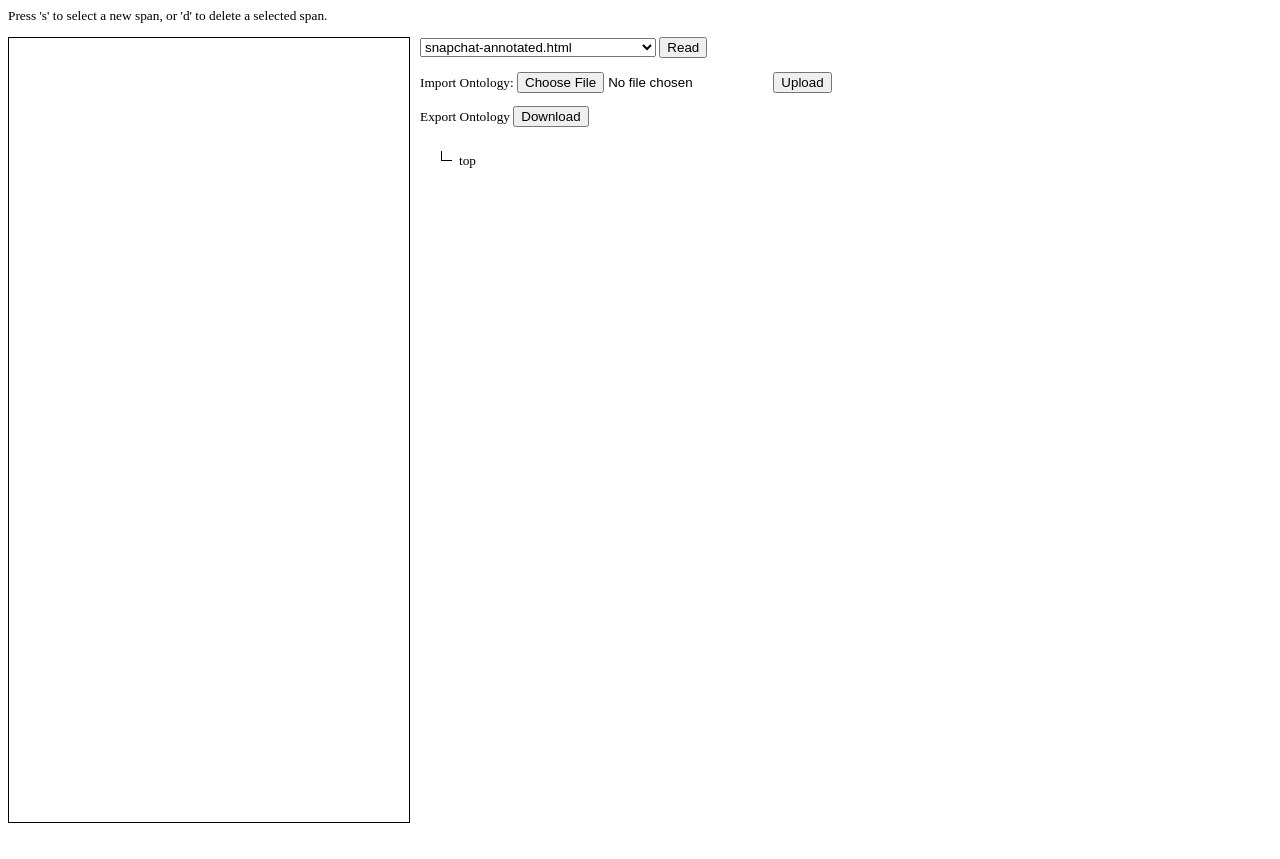
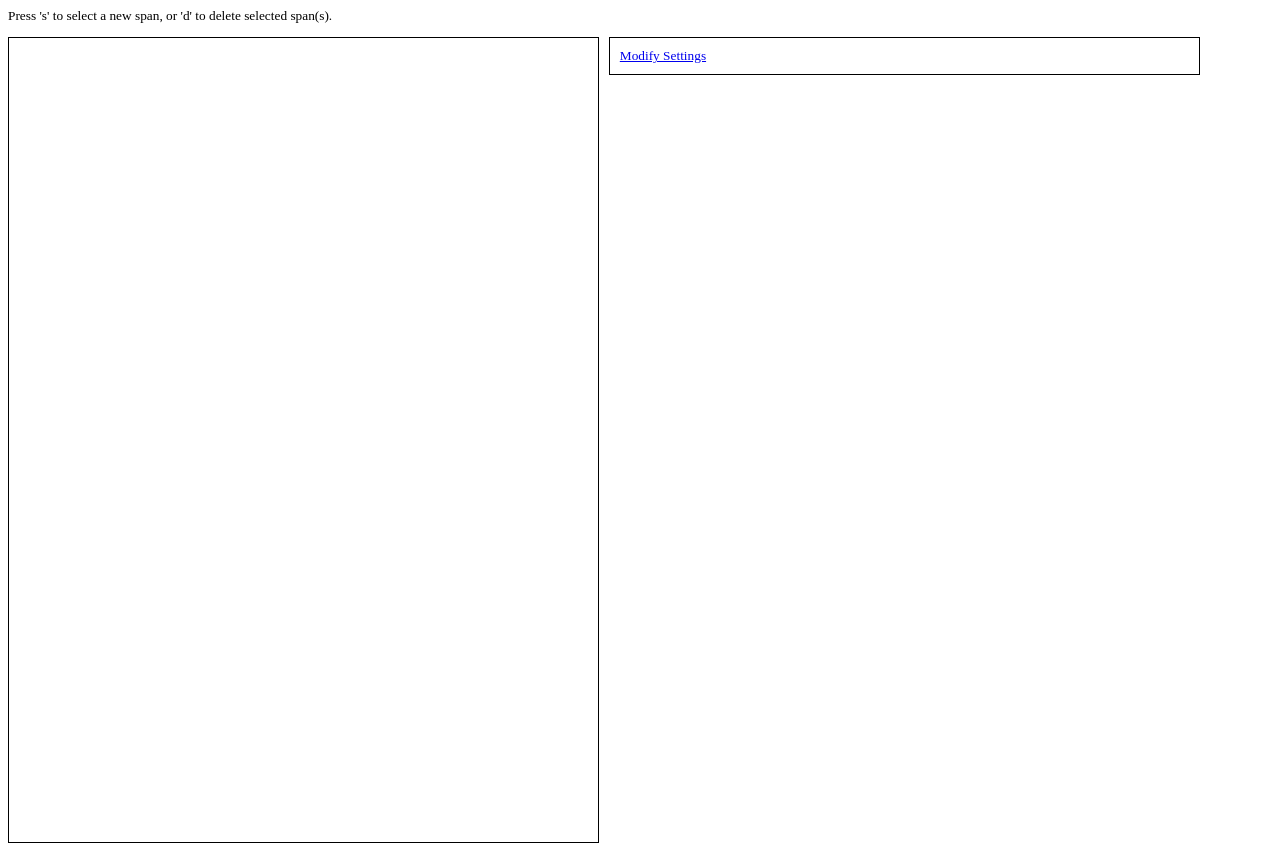
Before and after one commit to cmu-relab/coding-django, a Django app: page /entity/ in a window 1280 px wide. Before the commit the page ends 823 px from the top, so only its background shows below. Run offline with Django 3.2, Linux system fonts and the light colour scheme.

Commit message:
Added asynchronous content updates.

```diff
--- a/entity/templates/entity/index.html
+++ b/entity/templates/entity/index.html
@@ -7,12 +7,10 @@
       function allowDropOnto(ev) {
 	  ev.preventDefault();
       }
-
       function dragOnto(ev) {
 	  ev.dataTransfer.setData("text", "!" + ev.target.parentElement.id);
 	  //console.log("Dragging: ", ev.target.parentElement.id);
       }
-
       function dropOnto(ev) {
 	  ev.preventDefault();
 	  var targetDiv = document.getElementById(ev.target.parentElement.id);
@@ -24,8 +22,10 @@
 	      insertEntity(targetDiv, sourceDiv);
 	  }
 	  else {
-	      var iframe = document.getElementById("iftext");
-	      var sourceSpan = iframe.contentDocument.getElementById(sourceId);
+	      var iframe = document.getElementById("annotated_frame");
+	      var if_doc = iframe.contentDocument
+		  || iframe.contentWindow.document;
+	      var sourceSpan = if_doc.getElementById(sourceId);
 	      var names = sourceSpan.getAttribute("alt").split(",");
 	      for (var i=0; i<names.length; i++) {
 		  var sourceDiv = createEntity(names[i]);
@@ -33,43 +33,6 @@
 	      }
 	  }
       }
-
-      function initOntology() {
-	  var div = document.getElementById("ontology");
-	  var entity = createEntity("top");
-	  insertEntity(div, entity);
-
-	  // activate key listener
-	  div.setAttribute("onkeypress", "modifyOntology(event,this)");
-	  div.setAttribute("tabindex", 1);
-	  div.style.cursor = "default";
-      }
-
-      function initOntologyEntities(lhs, rhs) {
-	  // begin by finding the existing entities
-	  var lhsDiv, rhsDiv;
-	  if (lhs != null && lhs != "") {
-	      lhsDiv = document.getElementById(lhs);
-
-              // if no lhsDiv, then add to top
-	      if (lhsDiv == null) {
-		  var top = document.getElementById("top");
-		  lhsDiv = createEntity(lhs);
-		  insertEntity(top, lhsDiv);
-	      }
-	  }
-	  if (rhs != null && rhs != "") {
-	      rhsDiv = document.getElementById(rhs);
-	      if (rhsDiv == null) {
-		  rhsDiv = createEntity(rhs);
-	      }
-	  }
-
-	  if (lhsDiv != null && rhsDiv != null) {
-	      insertEntity(lhsDiv, rhsDiv);
-	  }
-      }
-
       function selectEntity(div) {
 	  if (div.className.indexOf("selected ") < 0) {
 	      div.className = "selected " + div.className;
@@ -78,31 +41,11 @@
 	      div.className = div.className.replace("selected ", "");
 	  }
       }
-
-      function modifyOntology(e, onto) {
-	  // translate the key event to the key code
-	  var obj = window.event ? event : e;
-	  var unicode = obj.charCode ? obj.charCode : obj.keyCode;
-	  var key = String.fromCharCode(unicode).toLowerCase();
-
-	  if (key != 'd') {
-	      return;
-	  }
-
-	  // delete selected entities
-	  var div = onto.getElementsByTagName("div");
-	  for (var i=0; i<div.length; i++) {
-	      if (div[i].className.indexOf("selected ") < 0) {
-		  continue;
-	      }
-	      var container = div[i].parentElement;
-	      container.parentElement.removeChild(container);
-	  }
-      }
-
       function formatElementList() {
-	  var input = document.getElementById("items");
-	  var top = document.getElementById("top");
+	  var iframe = document.getElementById("ontology_frame");
+	  var if_doc = iframe.contentDocument || iframe.contentWindow.document;
+	  var input = document.getElementById("ontology_input");
+	  var top = if_doc.getElementById("top");
 	  var value = "";
 	  for (var i=0; i<top.children.length; i++) {
 	      if (top.children[i].className == "entity") {
@@ -110,9 +53,8 @@
 	      }
 	  }
 	  input.value = value;
-	  document.getElementById("download").submit();
+	  document.getElementById("download_ontology").submit();
       }
-
       function formatElement(elem) {
 	  var value = "";
 	  for (var i=0; i<elem.children.length; i++) {
@@ -123,12 +65,41 @@
 	  }
 	  return value;
       }
+      function formatAnnotated() {
+	  var input = document.getElementById("annotated_input");
+	  var iframe = document.getElementById("annotated_frame");
+	  var iframe_doc = iframe.contentDocument
+	      || iframe.contentWindow.document;
 
+	  // clean up the divs and spans
+	  var content = iframe_doc.body.cloneNode(true);
+
+	  var div = content.getElementsByTagName("div");
+	  for (var i=0; i<div.length; i++) {
+	      toggleSelectableDiv(div[i], i);
+	  }
+	  var span = content.getElementsByTagName("span");
+	  for (var i=0; i<span.length; i++) {
+	      toggleDraggableSpan(span[i]);
+	  }
+
+	  input.value = content.innerHTML;
+	  document.getElementById("download_annotated").submit();
+      }
       function setAnnotated() {
 	  select = document.getElementById("select_annotated");
 	  html = select.options[select.selectedIndex].value;
-	  iframe = document.getElementById("iftext");
+	  iframe = document.getElementById("annotated_frame");
 	  iframe.src = "annotated?html=" + html;
+      }
+      function toggleVisible(id) {
+	  var e = document.getElementById(id);
+	  if (e.style.display == 'block') {
+	      e.style.display = 'none';
+	  }
+	  else{
+	      e.style.display = 'block';
+	  }
       }
     </script>
   </head>
@@ -137,54 +108,50 @@
       body {
 	  font-size: 10pt;
       }
-      div#ontology {
-	  margin: 10px;
-	  width: 400px
-	  height: 100%;
-	  float: left;
-      }
-      div.entity {
-	  margin: auto;
-	  margin-left: 10px;
-	  padding: 1px;
-	  width: 100%;
-	  clear: both;
-	  -webkit-touch-callout: none;
-	  -webkit-user-select: none;
-	  -khtml-user-select: none;
-	  -moz-user-select: none;
-	  -ms-user-select: none;
-	  user-select: none;
-	  cursor: default;
-      }
-      div.label {
-	  padding: 2px;
-	  float: left;
-      }
-      div.label.selected {
-	  background-color: #ff99ff;
-      }
-      div.branch {
-	  border-left: solid black 1px;
-	  border-bottom: solid black 1px;
-	  margin-right: 5px;
-	  float: left;
-	  height: 9px;
-	  width: 10px;
-      }
-      iframe {
+      #annotated_frame {
 	  overflow: scroll;
-	  width: 400px;
+	  width: 45%;
 	  height: 100%;
 	  border: 1px solid black;
 	  float: left;
-	  margin-right: 10px
+	  padding: 10px;
+	  margin-right: 10px;
+      }
+      #ontology_frame {
+	  overflow: scroll;
+	  width: 45%;
+	  height: 100%;
+	  border: none;
+	  float: left;
+      }
+      #settings_panel {
+	  border: 1px solid black;
+	  float: left;
+	  padding: 10px;
+	  width: 45%;
+      }
+      #settings {
+	  display: none;
+	  font-size: 10pt;
+	  margin-top: 10px;
+      }
+      #settings td.header {
+	  background-color: #ccccff;
+	  padding: 5px;
       }
     </style>
 
-    <p>Press 's' to select a new span, or 'd' to delete a selected span.</p>
-  <iframe id="iftext" src="annotated?html={{html}}"></iframe>
+    <p>Press 's' to select a new span, or 'd' to delete selected span(s).</p>
+    <iframe id="annotated_frame" name="annotated_frame" src="annotated?html={{html}}"></iframe>
 
+    <div id="settings_panel">
+      <a href="javascript:toggleVisible('settings')">Modify Settings</a>
+      <table id="settings">
+	<tr>
+	  <td class="header">Options for the annotated text</td>
+	</tr>
+	<tr>
+	  <td>
 	    <form>
 	      <select id="select_annotated" name="html">
 		{% for file in files %}
@@ -194,25 +161,43 @@
 	      <input type="button" value="Read" onclick="setAnnotated()" />
 	    </form>
 
-  <form action="" method="POST" enctype="multipart/form-data">
+	    <form action="upload" method="POST" enctype="multipart/form-data" target="annotated_frame">
 	      {% csrf_token %}
-    Import Ontology: <input type="file" name="upload" size="32" />
+	      Import text: <input type="file" name="annotated" />
+	      <br />
 	      <input type="submit" value="Upload" />
 	    </form>
 
-  <form id="download" action="download" method="POST">
+            <form id="download_annotated" action="download" method="POST" target="download_frame">
 	      {% csrf_token %}
-    Export Ontology <input type="button" value="Download" onclick="formatElementList()" />
-    <input id="items" type="hidden" name="items" value="" />
+	      Export text: <input type="button" value="Download" onclick="formatAnnotated()" />
+	      <input id="annotated_input" type="hidden" name="annotated" value="" />
+	    </form>
+	  </td>
+	</tr>
+	<tr>
+	  <td class="header">Options for the ontology</td>
+	</tr>
+	<tr>
+	  <td>
+	    <form action="upload" method="POST" enctype="multipart/form-data" target="ontology_frame">
+	      {% csrf_token %}
+	      Import ontology: <input type="file" name="ontology" />
+	      <input type="submit" value="Upload" />
 	    </form>
 
-  <div id="ontology"></div>
-  <script type="text/javascript">
-    initOntology();
-    {% for lhs, rhs in items %}
-    initOntologyEntities('{{lhs}}', '{{rhs}}');
+	    <form id="download_ontology" action="download" method="POST" target="download_frame">
+	      {% csrf_token %}
+	      Export ontology: <input type="button" value="Download" onclick="formatElementList()" />
+	      <input id="ontology_input" type="hidden" name="ontology" value="" />
+	    </form>
+	  </td>
+	</tr>
+      </table>
+    </div>
 
-    {% endfor %}
-  </script>
+    <iframe id="ontology_frame" name="ontology_frame" src="ontology"></iframe>
+
+    <iframe name="download_frame" style="display:none;"></iframe>
   </body>
 </html>
--- /dev/null
+++ b/entity/templates/entity/ontology.html
@@ -0,0 +1,146 @@
+<html>
+  <head>
+    <script type='text/javascript' src='/static/entity/shared.js'></script>
+    <script type='text/javascript'>
+      function allowDropOnto(ev) {
+	  ev.preventDefault();
+      }
+      function dragOnto(ev) {
+	  ev.dataTransfer.setData("text", "!" + ev.target.parentElement.id);
+	  //console.log("Dragging: ", ev.target.parentElement.id);
+      }
+      function dropOnto(ev) {
+	  ev.preventDefault();
+	  var iframe = window.parent.document.getElementById("annotated_frame");
+	  var if_doc = iframe.contentDocument || iframe.contentWindow.document;
+
+	  var targetDiv = document.getElementById(ev.target.parentElement.id);
+	  var sourceId = ev.dataTransfer.getData("text");
+	  var sourceDiv;
+
+	  if (sourceId.startsWith("!")) {
+	      sourceDiv = document.getElementById(sourceId.substring(1));
+	      insertEntity(targetDiv, sourceDiv);
+	  }
+	  else {
+
+	      var sourceSpan = if_doc.getElementById(sourceId);
+	      var names = sourceSpan.getAttribute("alt").split(",");
+	      for (var i=0; i<names.length; i++) {
+		  var sourceDiv = createEntity(names[i]);
+		  insertEntity(targetDiv, sourceDiv);
+	      }
+	  }
+      }
+      function initOntology() {
+	  var div = document.getElementById("ontology");
+	  var entity = createEntity("top");
+	  insertEntity(div, entity);
+
+	  // activate key listener
+	  div.setAttribute("onkeypress", "modifyOntology(event,this)");
+	  div.setAttribute("tabindex", 1);
+	  div.style.cursor = "default";
+      }
+      function initOntologyEntities(lhs, rhs) {
+	  // begin by finding the existing entities
+	  var lhsDiv, rhsDiv;
+	  if (lhs != null && lhs != "") {
+	      lhsDiv = document.getElementById(lhs);
+
+	      // if no lhsDiv, then add to top
+	      if (lhsDiv == null) {
+		  var top = document.getElementById("top");
+		  lhsDiv = createEntity(lhs);
+		  insertEntity(top, lhsDiv);
+	      }
+	  }
+	  if (rhs != null && rhs != "") {
+	      rhsDiv = document.getElementById(rhs);
+	      if (rhsDiv == null) {
+		  rhsDiv = createEntity(rhs);
+	      }
+	  }
+
+	  if (lhsDiv != null && rhsDiv != null) {
+	      insertEntity(lhsDiv, rhsDiv);
+	  }
+      }
+      function modifyOntology(e, onto) {
+	  // translate the key event to the key code
+	  var obj = window.event ? event : e;
+	  var unicode = obj.charCode ? obj.charCode : obj.keyCode;
+	  var key = String.fromCharCode(unicode).toLowerCase();
+
+	  if (key != 'd') {
+	      return;
+	  }
+
+	  // delete selected entities
+	  var div = onto.getElementsByTagName("div");
+	  for (var i=0; i<div.length; i++) {
+	      if (div[i].className.indexOf("selected ") < 0) {
+		  continue;
+	      }
+	      var container = div[i].parentElement;
+	      container.parentElement.removeChild(container);
+	  }
+      }
+      function selectEntity(div) {
+	  if (div.className.indexOf("selected ") < 0) {
+	      div.className = "selected " + div.className;
+	  }
+	  else {
+	      div.className = div.className.replace("selected ", "");
+	  }
+      }
+    </script>
+  </head>
+  <body>
+    <style type="text/css">
+      div#ontology {
+	font-size: 10pt;
+	margin: 10px;
+	width: 100%;
+	height: 100%;
+	float: left;
+      }
+      div.entity {
+	  margin: auto;
+	  margin-left: 10px;
+	  padding: 1px;
+	  width: 100%;
+	  clear: both;
+	  -webkit-touch-callout: none;
+	  -webkit-user-select: none;
+	  -khtml-user-select: none;
+	  -moz-user-select: none;
+	  -ms-user-select: none;
+	  user-select: none;
+	  cursor: default;
+      }
+      div.label {
+	  padding: 2px;
+	  float: left;
+      }
+      div.label.selected {
+	  background-color: #ff99ff;
+      }
+      div.branch {
+	  border-left: solid black 1px;
+	  border-bottom: solid black 1px;
+	  margin-right: 5px;
+	  float: left;
+	  height: 9px;
+	  width: 10px;
+      }
+    </style>
+    <div id="ontology"></div>
+    <script type="text/javascript">
+      initOntology();
+      {% for lhs, rhs in items %}
+      initOntologyEntities('{{lhs}}', '{{rhs}}');
+      {% endfor %}
+      </script>
+  </body>
+</html>
--- a/entity/urls.py
+++ b/entity/urls.py
@@ -8,5 +8,7 @@ urlpatterns = [
 
     url(r'^$', views.index),
     url(r'^annotated$', views.annotated),
+    url(r'^ontology$', views.ontology),
     url(r'^download$', views.download),
+    url(r'^upload$', views.upload),
 ]
--- a/entity/views.py
+++ b/entity/views.py
@@ -1,4 +1,4 @@
-from django.shortcuts import render
+from django.shortcuts import render, redirect
 from django.http import HttpResponse
 
 import csv, StringIO, os
@@ -6,27 +6,12 @@ import csv, StringIO, os
 # Create your views here.
 
 def index(request):
-    items = []
-
-    # read the ontology from a csv file, if any
-    if 'upload' in request.FILES:
-        content = request.FILES['upload'].read()
-        dialect = csv.Sniffer().sniff(content)
-
-        stream = StringIO.StringIO(content)
-        reader = csv.reader(stream, delimiter=',', dialect=dialect)
-
-        # skip the header row, first
-        reader.next()
-        for row in reader:
-            items.append(row)
-
     # read list of annotated files
     path = os.path.dirname(os.path.abspath(__file__)) + "/html/"
     files = os.listdir(path)
 
     return render(request, 'entity/index.html',
-                  {'items': items, 'files': files})
+                  {'files': files, 'html': ""})
 
 def annotated(request):
     # read annotated file, if any
@@ -42,23 +27,59 @@ def annotated(request):
     else:
         return render(request, 'entity/annotated.html')
 
+def ontology(request):
+    return render(request, 'entity/ontology.html', {'items': []});
+
+def upload(request):
+    path = os.path.dirname(os.path.abspath(__file__)) + "/html/"
+
+    # read the ontology from a csv file, if any
+    if 'ontology' in request.FILES:
+        content = request.FILES['ontology'].read()
+        dialect = csv.Sniffer().sniff(content)
+
+        stream = StringIO.StringIO(content)
+        reader = csv.reader(stream, delimiter=',', dialect=dialect)
+
+        # skip the header row, first
+        reader.next()
+        items = []
+        for row in reader:
+            items.append(row)
+        return render(request, 'entity/ontology.html', {'items': items})
+
+    elif 'annotated' in request.FILES:
+        content = request.FILES['annotated'].read()
+        html = request.FILES['annotated'].name
+        f = open(path + html, 'w')
+        f.write(content)
+        f.close()
+        return redirect("annotated?html=" + html)
+
 def download(request):
-    items = request.POST['items'].split(";")
+    if 'ontology' in request.POST:
+        items = request.POST['ontology'].split(";")
 
-    # create the response header for the file download
-    response = HttpResponse(content_type='text/csv')
-    response['Content-Disposition'] = 'attachment; filename="ontology.csv"'
+        # create the response header for the file download
+        response = HttpResponse(content_type='text/csv')
+        response['Content-Disposition'] = 'attachment; filename="ontology.csv"'
 
-    # write the file header to response
-    writer = csv.writer(response)
-    header = ["general", "specific"]
-    writer.writerow(header)
+        # write the file header to response
+        writer = csv.writer(response)
+        header = ["general", "specific"]
+        writer.writerow(header)
 
-    # write the file rows to the response
-    for item in items:
-        if len(item) == 0:
-            continue
-        row = item.split(",")
-        writer.writerow(row)
+        # write the file rows to the response
+        for item in items:
+            if len(item) == 0:
+                continue
+            row = item.split(",")
+            writer.writerow(row)
 
+    elif 'annotated' in request.POST:
+        content = request.POST['annotated']
+        print "OK"
+        # create the response header for the file download
+        response = HttpResponse(content, content_type='text/html')
+        response['Content-Disposition'] = 'attachment; filename="annotated.html"'
     return response
```
Also changed, not shown: entity/static/entity/annotated.js (+12 -14 lines), entity/static/entity/annotator.js (+4 -8 lines), entity/static/entity/shared.js (+35 -0 lines). Lines whose indentation alone changed are shown as unchanged.
